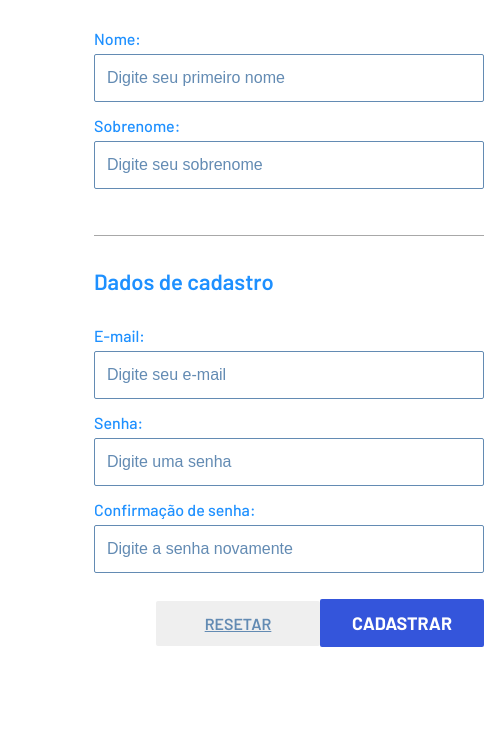
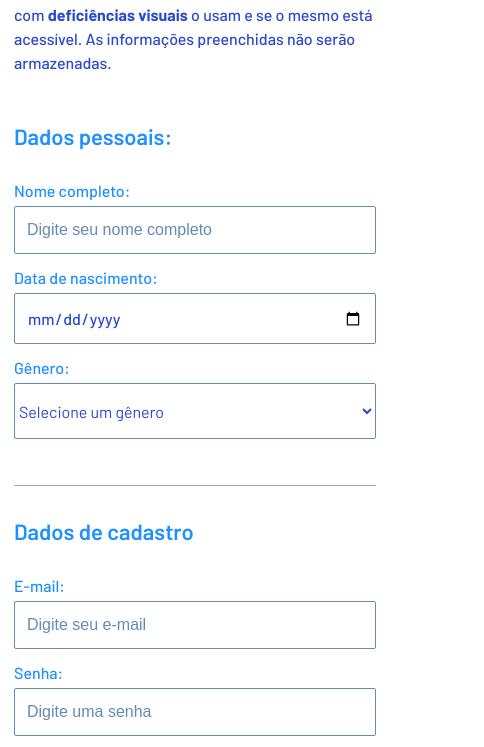
Before and after one commit to felipeemarcon/accessible-form, a plain HTML site: page index.html in a window 390 px wide. Shown: the part 203-950 px from the top of the page, 484 px wide, since content can reach past the window. Before the commit the page ends 870 px from the top, so only its background shows below. Drawn offline with Linux system fonts and the light colour scheme.

Commit message:
make responsive and add new fields

```diff
--- a/index.html
+++ b/index.html
@@ -4,7 +4,7 @@
   <meta charset="UTF-8">
   <meta name="viewport" content="width=device-width, initial-scale=1.0">
   <meta http-equiv="X-UA-Compatible" content="ie=edge">
-  <title>Formulário Acessível</title>
+  <title>Formulário de cadastro acessível</title>
 
   <link rel="stylesheet" href="./style.css">
 
@@ -13,18 +13,34 @@
 </head>
 <body>
   <div id="app">
+    <div class="app-content">
+      <div class="app-head">
         <h1>Formulário de cadastro</h1>
+        <p>Abaixo existe um <b>formulário de cadastro</b> para preenchimento afim de entender como pessoas com <b>deficiências visuais</b> o usam e se o mesmo está acessível. As informações preenchidas não serão armazenadas.</p>
+      </div>
       <form method="POST" id="form">
         <fieldset>
           <legend>Dados pessoais:</legend>
           <div class="input-conteudo">
-          <label for="nome"><p>Nome:</p>
-            <input type="text" id="nome" name="nome" placeholder="Digite seu primeiro nome">
+            <label for="nome"><p>Nome completo:</p>
+              <input type="text" id="nome" name="nome" required placeholder="Digite seu nome completo">
             </label>
           </div>
           <div class="input-conteudo">
-          <label for="sobrenome"><p>Sobrenome:</p>
-            <input type="text" id="sobrenome" name="sobrenome" placeholder="Digite seu sobrenome">
+            <label for="nascimento"><p>Data de nascimento:</p>
+              <input type="date" id="nascimento" name="nascimento" required pattern="[0-9]{4}-[0-9]{2}-[0-9]{2}">
+            </label>
+          </div>
+          <div class="input-conteudo">
+            <label for="genero"><p>Gênero:</p>
+              <div class="div-select">
+                <select name="genero" id="selecionar-genero" required>
+                  <option value="">Selecione um gênero</option>
+                  <option value="male">Masculino</option>
+                  <option value="female">Feminino</option>
+                  <option value="other">Outro</option>
+                </select>
+              </div>
             </label>
           </div>
         </fieldset>
@@ -32,25 +48,29 @@
           <legend>Dados de cadastro</legend>
           <div class="input-conteudo">
             <label for="email"><p>E-mail:</p>
-            <input type="email" id="email" name="email" placeholder="Digite seu e-mail">
+              <input type="email" id="email" name="email" required placeholder="Digite seu e-mail">
             </label>
           </div>
           <div class="input-conteudo">
             <label for="senha"><p>Senha:</p>
-            <input type="senha" id="senha" name="senha" placeholder="Digite uma senha">
+              <input type="password" id="senha" name="senha" required placeholder="Digite uma senha">
             </label>
           </div>
           <div class="input-conteudo">
             <label for="senha-confirma"><p>Confirmação de senha:</p>
-            <input type="senha-confirma" id="senha-confirma" name="senha-confirma" placeholder="Digite a senha novamente">
+              <input type="password" id="senha-confirma" required name="senha-confirma" placeholder="Digite a senha novamente">
             </label>
           </div>
         </fieldset>
-      <div class="botoes-conteudo">
-        <button type="reset" role="button" aria-labelledby="Resetar" class="botao botao-secundario">Resetar</button>
-        <button type="submit" role="button" aria-labelledby="Cadastrar" class="botao botao-primario">Cadastrar</button>
+        <div class="btns-content">
+          <button type="reset" role="button" aria-labelledby="Resetar" class="btn btn-secondary">Resetar</button>
+          <button type="submit" role="button" aria-labelledby="Cadastrar" class="btn btn-primary">Cadastrar</button>
         </div>
       </form>
+      <div class="app-disclaimer">
+        <p><b>Disclaimer:</b> as informações preenchidas no formulário acima não serão armazenadas ou enviadas para qualquer banco de dados. O formulário serve apenas para entender como usuários com <b>deficiências visuais</b> o usam e se o mesmo está acessível.</p>
+      </div>
+    </div>
   </div>
 </body>
 </html>
--- a/style.css
+++ b/style.css
@@ -1,10 +1,12 @@
 :root {
   --primary-color: #1e90ff;
-  --secondary-color: #3455db;
+  --secondary-color: #2b4acb;
   --third-color: #1f3a93;
   --light-color: #638bb3;
   --dark-color: #252a2a;
   --gray-color: #a8a8a8;
+
+  --font-family: "Barlow", "Helvetica", "Arial", sans-serif;
 }
 
 * {
@@ -15,22 +17,36 @@
 
 html,
 body {
-  font-family: "Barlow", "Helvetica", "Arial", sans-serif;
+  font-family: var(--font-family);
   font-size: 16px;
   -webkit-font-smoothing: antialiased;
   -moz-osx-font-smoothing: grayscale;
+  display: flex;
+  align-items: center;
+  justify-content: center;
 }
 
 #app {
-  margin: 20px 94px;
   width: 100%;
-  max-width: 460px;
+  max-width: 490px;
 }
 
-#app > h1 {
+.app-content {
+  width: 100%;
+  padding: 40px 14px;
+}
+
+.app-head > h1 {
   font-size: 44px;
   font-weight: 700;
   color: var(--primary-color);
+}
+
+.app-head > p {
+  margin-top: 12px;
+  line-height: 24px;
+  font-weight: 500;
+  color: var(--secondary-color);
 }
 
 #form {
@@ -77,7 +93,8 @@ fieldset legend {
   color: var(--primary-color);
 }
 
-#form input {
+#form input,
+#form .div-select {
   background: #ffffff;
   border: 1px solid var(--light-color);
   border-radius: 2px;
@@ -85,8 +102,27 @@ fieldset legend {
   width: 100%;
   font-weight: 500;
   font-size: 16px;
-  color: var(--dark-color);
+  color: var(--secondary-color);
   transition: 0.24s ease-in-out;
+}
+
+#form .div-select {
+  width: 100%;
+  padding: 0;
+}
+
+#form .div-select select {
+  width: 100%;
+  height: 54px;
+  border: none;
+  font-size: 16px;
+  background: transparent;
+}
+
+#form input[type="date"],
+#form .div-select select {
+  font-family: var(--font-family);
+  color: var(--secondary-color);
 }
 
 #form input::placeholder {
@@ -94,33 +130,42 @@ fieldset legend {
 }
 
 #form input:hover,
-#form input:focus {
+#form input:focus,
+#form .div-select select:hover,
+#form .div-select select:focus {
   border-color: var(--secondary-color);
-  border-radius: 2px;
   outline: thin;
 }
 
-#form input:hover {
+#form input:hover,
+#form .div-select:hover {
   box-shadow: 0 0 0 2px rgba(30, 144, 255, 0.32);
 }
 
-#form input:focus {
+#form input:focus,
+#form .div-select:focus-within {
   box-shadow: 0 0 0 3px rgba(30, 144, 255, 0.42);
 }
 
-.botoes-conteudo {
+.btns-content {
   display: flex;
   align-items: center;
   justify-content: flex-end;
+  flex-direction: column-reverse;
 }
 
-.botao {
+.btn {
   color: #fff;
+  display: flex;
+  align-items: center;
+  justify-content: center;
+  width: 100%;
   border-radius: 2px;
   text-transform: uppercase;
   font-weight: 700;
   font-size: 18px;
-  font-family: "Barlow", "Helvetica", "Arial", sans-serif;
+  font-family: var(--font-family);
+  text-align: center;
   padding: 13px 18px;
   border: none;
   cursor: pointer;
@@ -129,26 +174,39 @@ fieldset legend {
   outline: thin;
 }
 
-.botao-primario {
+.btn:not(:first-child) {
+  margin: 8px 0;
+}
+
+.btn-primary {
   background-color: var(--secondary-color);
 }
 
-.botao-secundario {
+.btn-secondary {
   color: var(--light-color);
   font-size: 16px;
   font-weight: 600;
   text-decoration: underline;
 }
 
-.botao:hover:not(.botao-secundario),
-.botao:focus:not(.botao-secundario) {
+.btn:hover:not(.btn-secondary),
+.btn:focus:not(.btn-secondary) {
   background-color: var(--third-color);
 }
 
-.botao:focus {
+.btn:focus {
   box-shadow: 0 0 0 3px rgba(30, 144, 255, 0.42);
 }
 
-.botao-secundario:hover {
+.btn-secondary:hover {
   color: var(--primary-color);
 }
+
+.app-disclaimer {
+  margin-top: 64px;
+}
+
+.app-disclaimer p {
+  color: var(--secondary-color);
+  line-height: 24px;
+}
```
Lines whose indentation alone changed are shown as unchanged.
